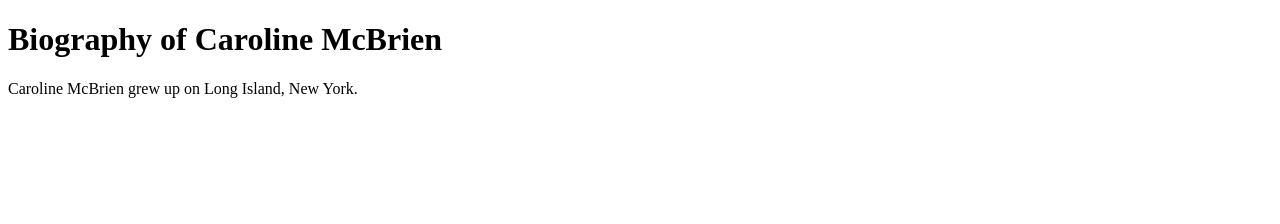
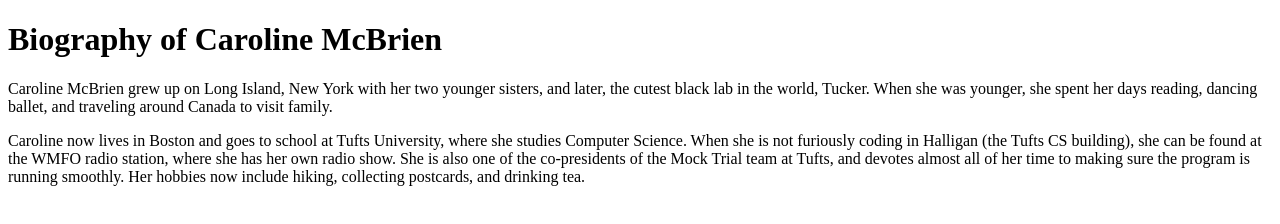
Before and after one commit to mcbriencaroline/mcbriencaroline.github.io, a plain HTML site: page bio.html in a window 1280 px wide. Drawn offline with Linux system fonts and the light colour scheme.

Commit message:
css added

```diff
--- a/bio.html
+++ b/bio.html
@@ -3,12 +3,22 @@
 
 <head>
 <title> CM Bio </title>
+<link rel="stylesheet" href="style.css">
 </head>
 
 <body>
 
 	<h1> Biography of Caroline McBrien </h1>
-	<p> Caroline McBrien grew up on Long Island, New York.
+	<!-- <p> Caroline McBrien is a junior at Tufts University majoring in Computer Science. When she is not furiously coding in Halligan (the Tufts CS building), she can be found at the WMFO radio station, where she has her own radio show, or practicing with the Tufts Mock Trial team. Caroline enjoys hiking, collecting postcards, and drinking tea.
+	 </p> -->
+
+
+	<p>
+	Caroline McBrien grew up on Long Island, New York with her two younger sisters, and later, the cutest black lab in the world, Tucker. When she was younger, she spent her days reading, dancing ballet, and traveling around Canada to visit family.
+	</p>
+
+	<p>
+	Caroline now lives in Boston and goes to school at Tufts University, where she studies Computer Science. When she is not furiously coding in Halligan (the Tufts CS building), she can be found at the WMFO radio station, where she has her own radio show. She is also one of the co-presidents of the Mock Trial team at Tufts, and devotes almost all of her time to making sure the program is running smoothly. Her hobbies now include hiking, collecting postcards, and drinking tea.
 	 </p>
 
 
```
